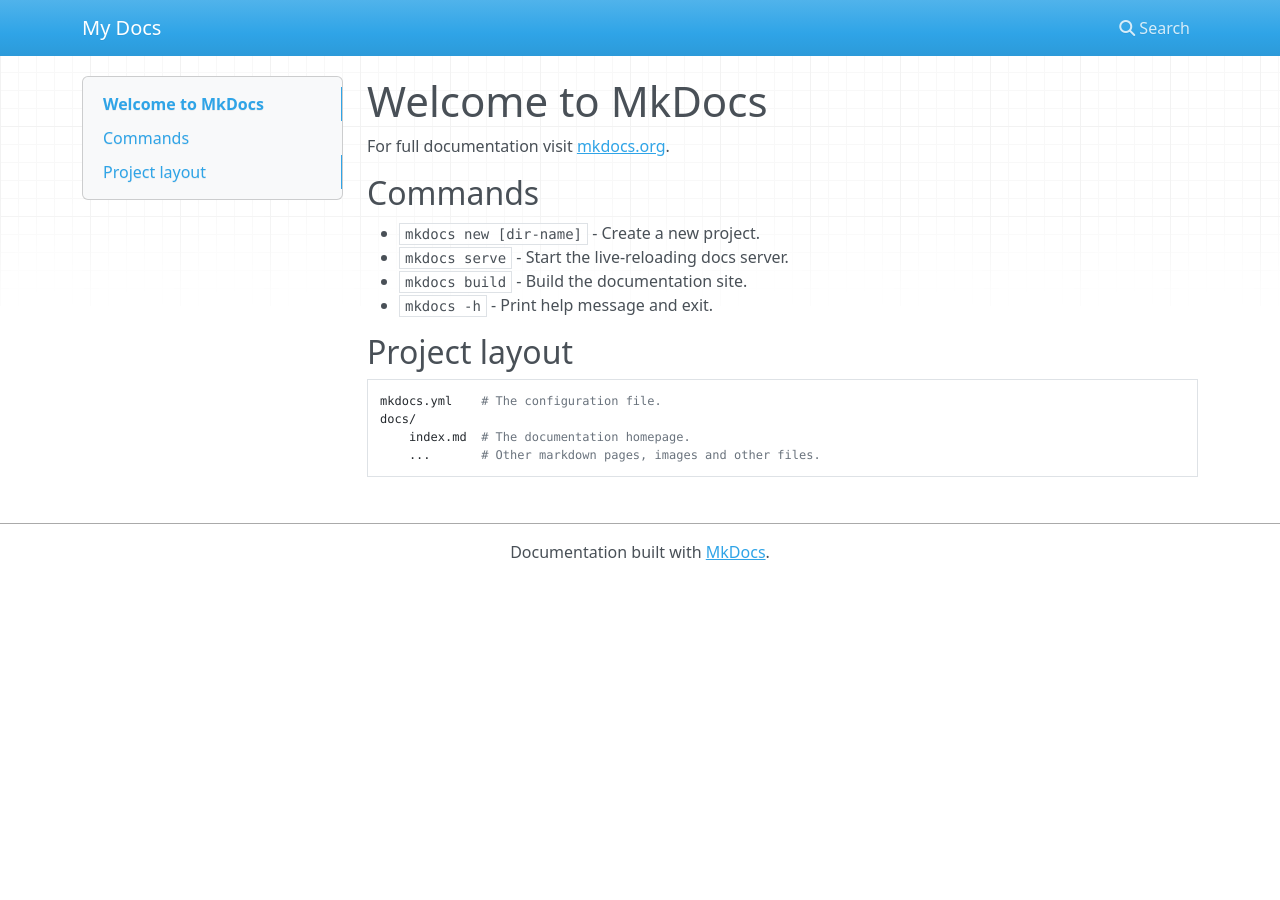
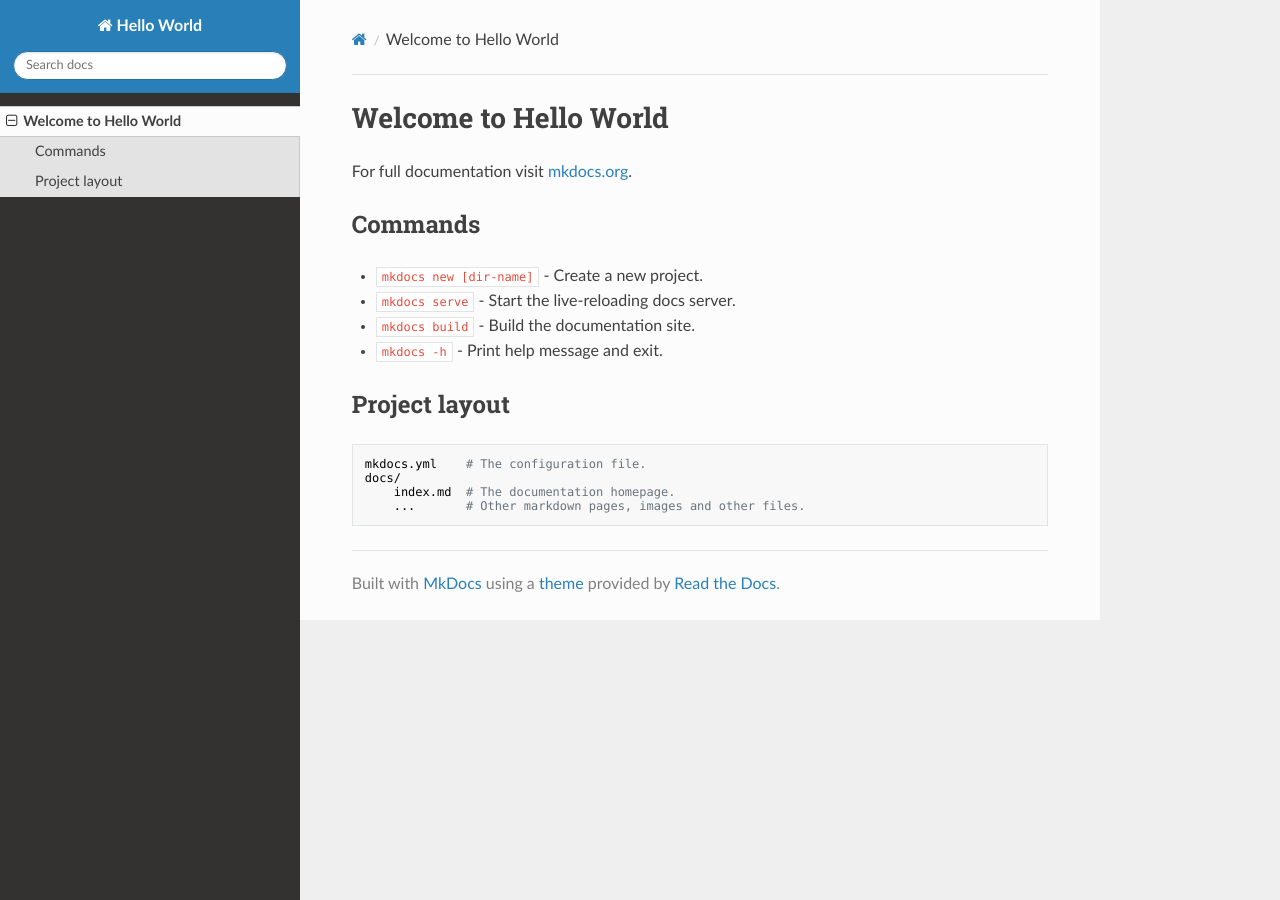
Before and after one commit to mkdocs-org/hello-world, an MkDocs documentation site: the page built from docs/index.md, in a window 1280 px wide. Built offline with MkDocs 1.6.1, drawn with Linux system fonts in a browser that asks for light colours; nearby versions of some CDN libraries.

Commit message:
Update default theme

```diff
--- a/docs/index.md
+++ b/docs/index.md
@@ -1,4 +1,4 @@
-# Welcome to MkDocs
+# Welcome to Hello World
 
 For full documentation visit [mkdocs.org](https://www.mkdocs.org).
 
--- a/mkdocs.yml
+++ b/mkdocs.yml
@@ -1 +1,3 @@
-site_name: My Docs
+site_name: Hello World
+theme:
+  name: readthedocs
```
